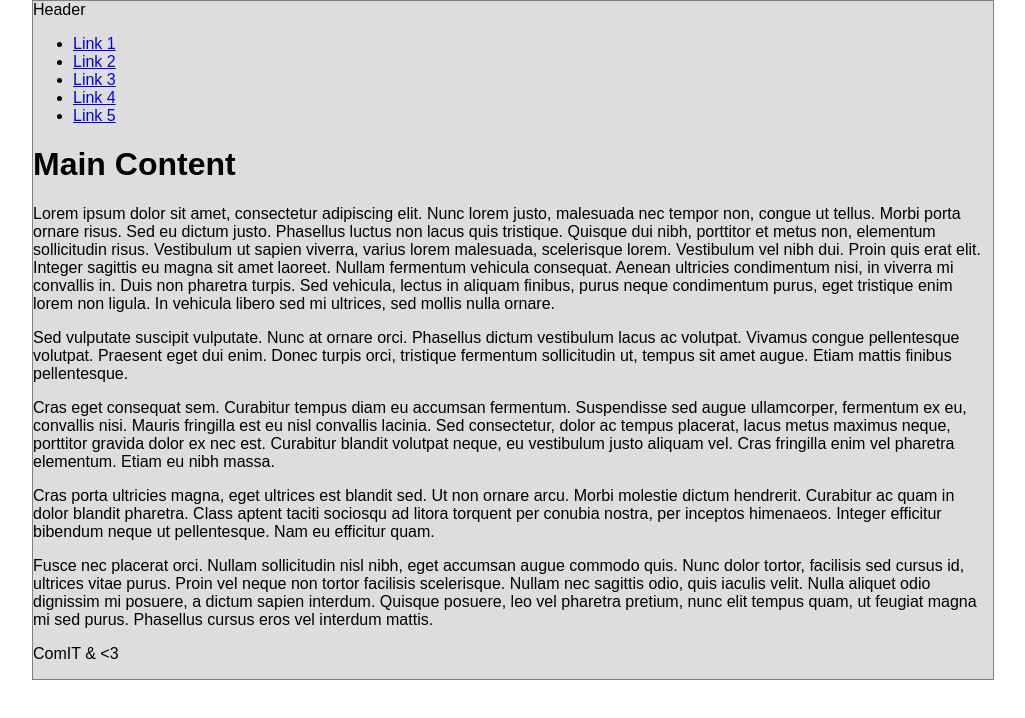
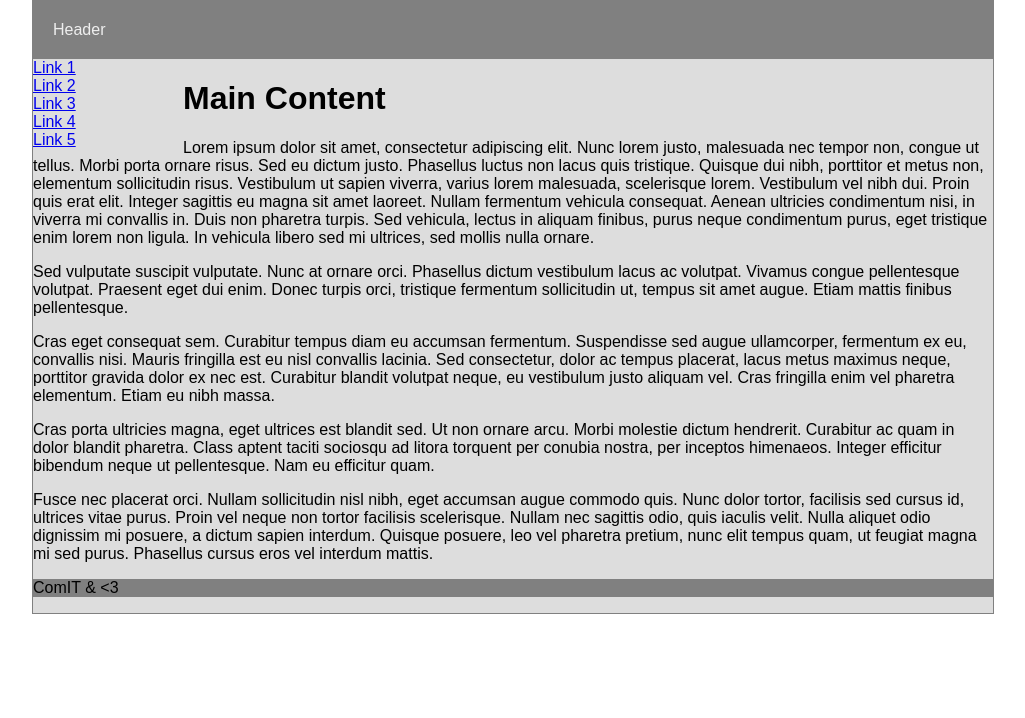
Before and after one commit to cjames8/nodesk, a plain HTML site: page CSS/Ex.25/index25.html in a window 1280 px wide. Shown: the whole page, without its empty margins (127-1152 px from the left). Drawn offline with Linux system fonts and the light colour scheme.

Commit message:
Added ex.25

```diff
--- a/CSS/Ex.25/style25.css
+++ b/CSS/Ex.25/style25.css
@@ -9,5 +9,30 @@ html, body{
     margin: 0 auto;
     background-color: #ddd;
     border: 1px solid gray;
+}
+header {
+    padding: 20px;
+    color: #eee;
 
 }
+header, footer {
+    background-color: gray;
+}
+.side {
+    float: left;
+    width: 150px;
+}
+ul {
+    margin: 0;
+    padding: 0;
+    list-style: none;
+}
+.side>ul~li {
+    display: block;
+    padding: 10px 0px;
+    text-align: center;
+    text-decoration: none;
+    color: #333;
+    border-bottom: 1px gray;
+
+}
```
Also changed, not shown: CSS/Ex.26/index26.html (added), CSS/Ex.26/style26.css (added).
